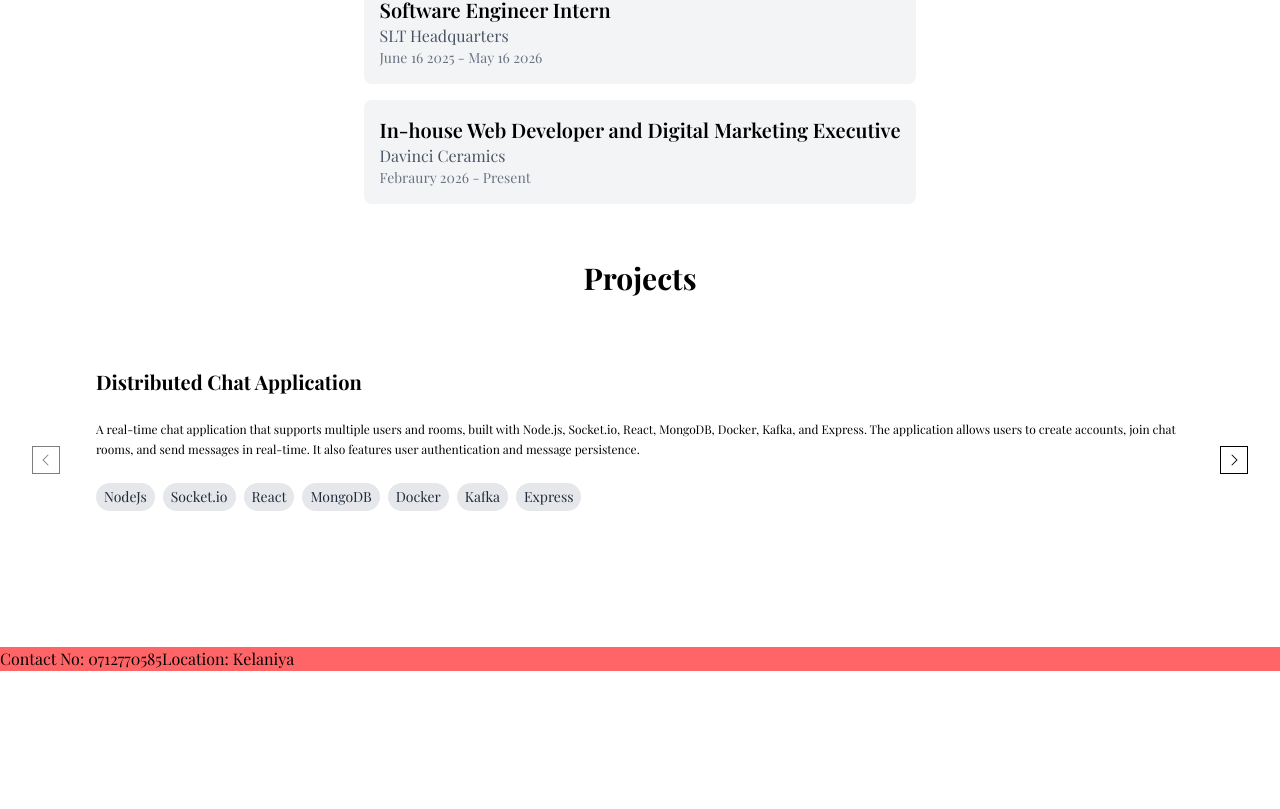
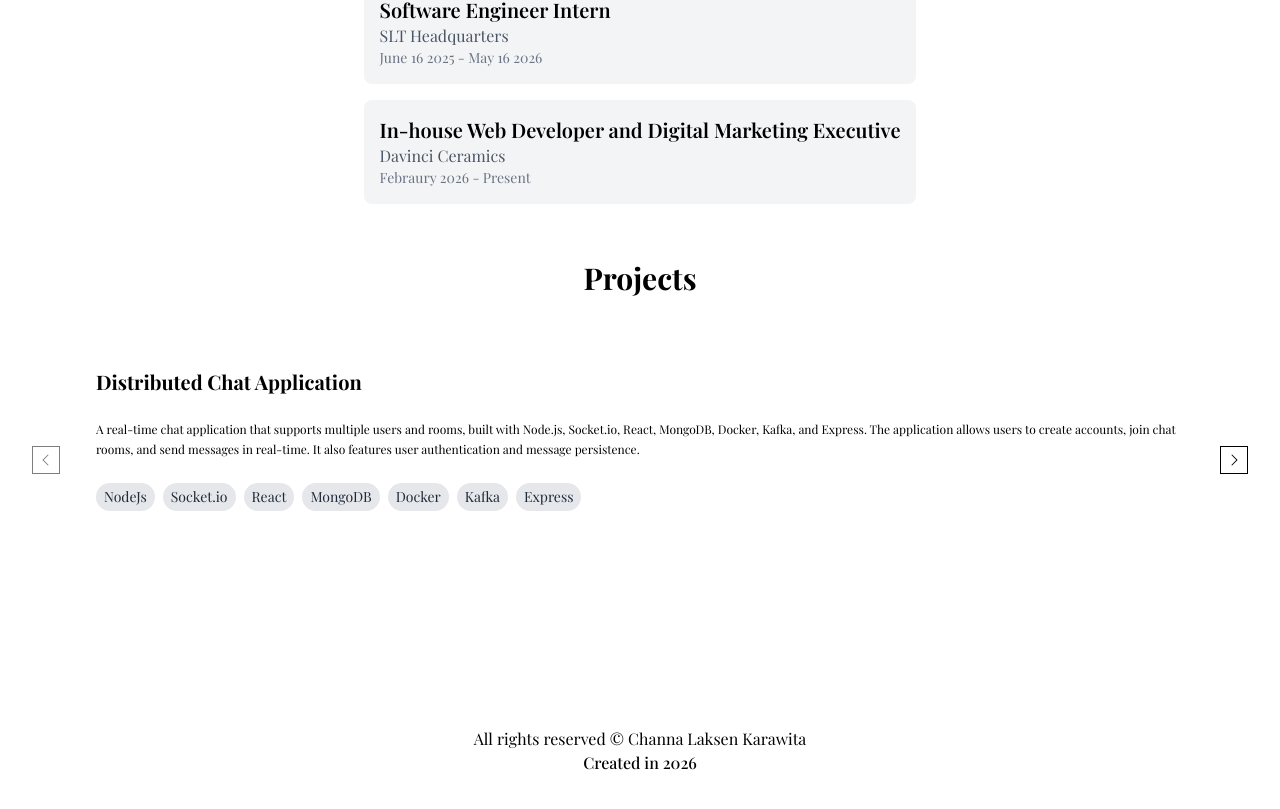
Before and after one commit to Ch4nnXDev/portfolio, a Next.js app in the folder my-portfolio/: page / in a window 1280 px wide. Shown: the part 1744-2553 px from the top of the page. Before the commit the page ends 2415 px from the top, so only its background shows below. Built offline with nearby package versions, Linux system fonts and the light colour scheme; a web font is replaced by a local one.

Commit message:
added more info

```diff
--- a/my-portfolio/src/app/my-components/default/Footer.tsx
+++ b/my-portfolio/src/app/my-components/default/Footer.tsx
@@ -1,13 +1,11 @@
 export default function Footer() {
     return (
-    <footer className="bg-red-400 w-full">
-        <div className="flex flex-row text-black font-lg">
-            <div>Contact No: 0712770585</div>
-            <div>Location: Kelaniya</div>
-
+    <footer className="flex flex-col w-full items-center p-20">
+        <div className="text-black font-lg">
+            <div>All rights reserved © Channa Laksen Karawita</div>
         </div>
-        <div className="flex flex-row text-center">
-
+        <div className="">
+            <div className="text-black font-medium">Created in 2026</div>
         </div>
     </footer>
     );
```
